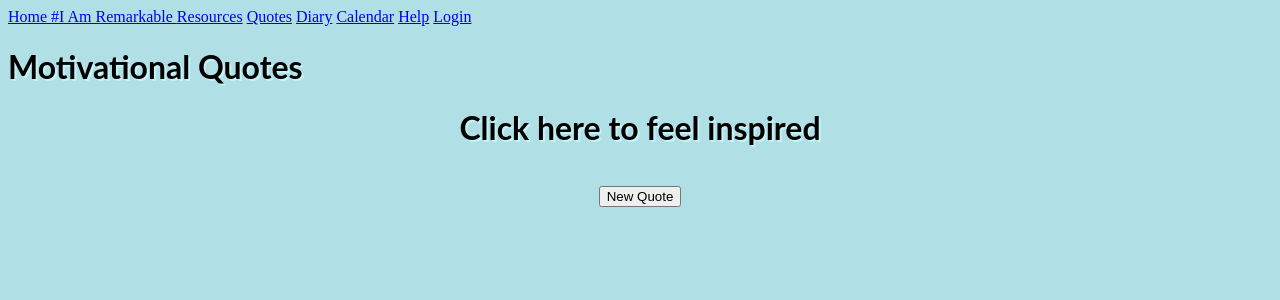
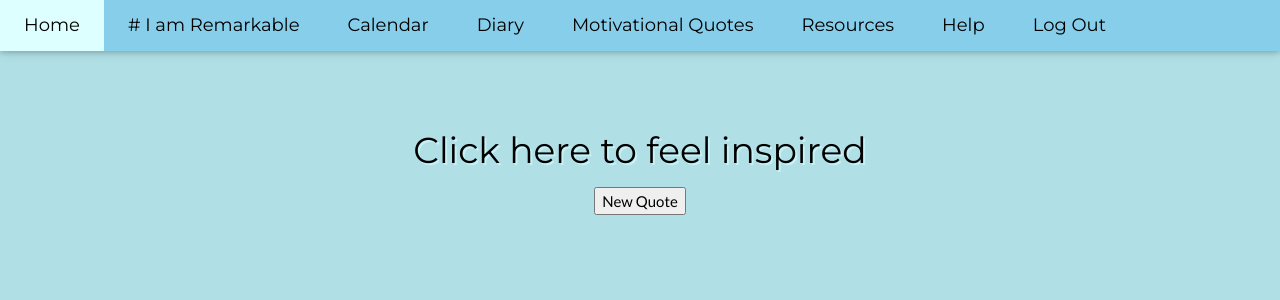
Before and after one commit to HalleClottey/RemarkableBecause, a Python web app: template Template/Quotes.html in a window 1280 px wide. Shown: the top 300 px of the page. Run offline with Jinja, Linux system fonts and the light colour scheme; the template is opened without the code that fills it: most values are stand-ins (such as "Sample title", 1, 10 or a date in 2020).

Commit message:
Update Quotes.html

```diff
--- a/Template/Quotes.html
+++ b/Template/Quotes.html
@@ -1,11 +1,25 @@
 <!DOCTYPE html>
 <html lang="en" dir="ltr">
+<meta name="viewport" content="width=device-width, initial-scale=1">
+<link rel="stylesheet" href="https://www.w3schools.com/w3css/4/w3.css">
+<link rel="stylesheet" href="https://fonts.googleapis.com/css?family=Lato">
+<link rel="stylesheet" href="https://fonts.googleapis.com/css?family=Montserrat">
+<link rel="stylesheet" href="https://cdnjs.cloudflare.com/ajax/libs/font-awesome/4.7.0/css/font-awesome.min.css">
 <script>
 function changeImage()
 {
 var img = document.getElementById("image");
 img.src="{{message[0].media}}";
 return false;
+}
+
+function myFunction() {
+  var x = document.getElementById("navDemo");
+  if (x.className.indexOf("w3-show") == -1) {
+    x.className += " w3-show";
+  } else {
+    x.className = x.className.replace(" w3-show", "");
+  }
 }
 
 </script>
@@ -18,14 +32,51 @@ h1{
   font-family: 'Lato', sans-serif;
   text-shadow: 2px 2px #c5f2f7;
 }
-
+body,h1,h2,h3,h4,h5,h6 {font-family: "Lato", sans-serif}
+.w3-bar,h1,button {font-family: "Montserrat", sans-serif}
+.fa-heart,.fa-calendar, .fa-book {font-size:200px}
 </style>
   <head>
     <meta charset="utf-8">
     <title>Motivational Quotes</title>
   </head>
   <body>
-    {% if user %}
+
+    <div class="w3-top">
+      <div class="w3-bar w3-light-blue w3-card w3-left-align w3-large">
+        <!-- <a class="w3-bar-item w3-button w3-hide-medium w3-hide-large w3-right w3-padding-large w3-hover-pale-blue w3-large w3-light-blue" href="javascript:void(0);" onclick="myFunction()" title="Toggle Navigation Menu"><i class="fa fa-bars"></i></a> -->
+        <a href="./home" class="w3-bar-item w3-button w3-padding-large w3-light-blue w3-hover-pale-blue">Home</a>
+        {% if user %}
+        <a href="./remarkable" class="w3-bar-item w3-button w3-padding-large w3-light-blue w3-hover-pale-blue"># I am Remarkable</a>
+        <a href="./calendar" class="w3-bar-item w3-button w3-hide-small w3-padding-large w3-hover-pale-blue">Calendar</a>
+        <a href="./diary" class="w3-bar-item w3-button w3-hide-small w3-padding-large w3-hover-pale-blue">Diary</a>
+        {% else %}
+        <a href="./" class="w3-bar-item w3-button w3-padding-large w3-light-blue w3-hover-pale-blue"># I am Remarkable</a>
+        <a href="./" class="w3-bar-item w3-button w3-hide-small w3-padding-large w3-hover-pale-blue">Calendar</a>
+        <a href="./" class="w3-bar-item w3-button w3-hide-small w3-padding-large w3-hover-pale-blue">Diary</a>
+        {% endif %}
+        <a href="./motivation" class="w3-bar-item w3-button w3-hide-small w3-padding-large w3-hover-pale-blue">Motivational Quotes</a>
+        <a href="./resources" class="w3-bar-item w3-button w3-hide-small w3-padding-large w3-hover-pale-blue">Resources</a>
+        <a href="./help" class="w3-bar-item w3-button w3-hide-small w3-padding-large w3-hover-pale-blue">Help</a>
+        <a href="{{logout_url}}" class="w3-bar-item w3-button w3-hide-small w3-padding-large w3-hover-pale-blue w3-margin-right">Log Out</a>
+      </div>
+      <!-- Navbar on small screens -->
+      <div id="navDemo" class="w3-bar-block w3-white w3-hide w3-hide-large w3-hide-medium w3-large">
+        <a href="./home" class="w3-bar-item w3-button w3-padding-large">Home</a>
+        {% if user %}
+        <a href="./remarkable" class="w3-bar-item w3-button w3-padding-large">#IamRemarkable</a>
+        <a href="./calendar" class="w3-bar-item w3-button w3-padding-large">Calendar</a>
+        {% else %}
+        <a href="./" class="w3-bar-item w3-button w3-padding-large">#IamRemarkable</a>
+        <a href="./" class="w3-bar-item w3-button w3-padding-large">Calendar</a>
+        {% endif %}
+        <a href="./diary" class="w3-bar-item w3-button w3-padding-large">Diary</a>
+        <a href="./quotes" class="w3-bar-item w3-button w3-padding-large">Quotes</a>
+        <a href="./resources" class="w3-bar-item w3-button w3-padding-large">Resources</a>
+        <a href="./help" class="w3-bar-item w3-button w3-padding-large">Help</a>
+      </div>
+    </div>
+    <!-- {% if user %}
       <a href = "./home"> Home </a>
       <a href = "./remarkable"> #I Am Remarkable </a>
       <a href="./resources">Resources</a>
@@ -46,12 +97,12 @@ h1{
       <a href="./help">Help</a>
       <a href="{{logout_url}}">Login</a>
       <h1>Motivational Quotes</h1>
-    {% endif %}
+    {% endif %} -->
+  <br></br>
+  <br></br>
+  <center><img src = "{{message[0].media}}" class = "cent"> </center>
 
   <center><h1>Click here to feel inspired</h1></center>
-  <center><img src = "{{message[0].media}}" class = "cent"> </center>
-
-
   <center>
   <form action="" method="post">
   <input type="submit" name="New Quote" value="New Quote">  </input>
```
